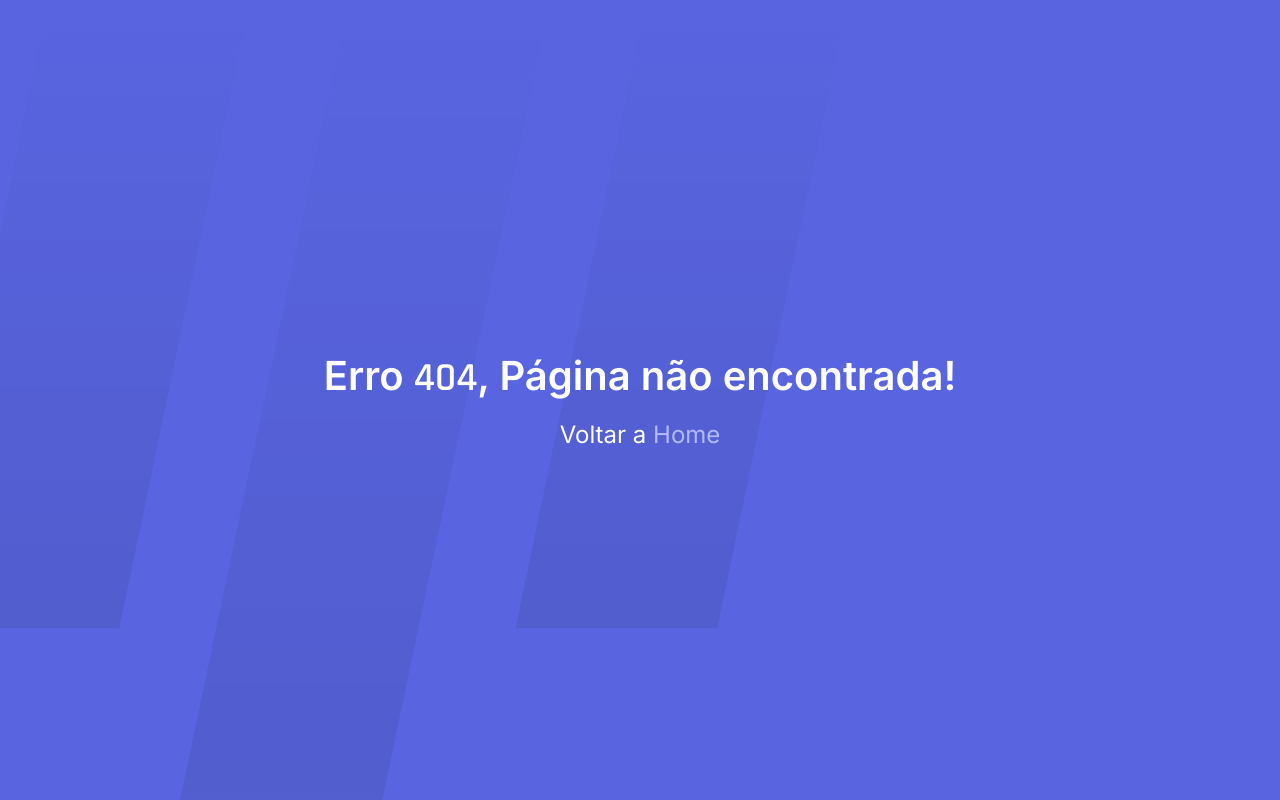
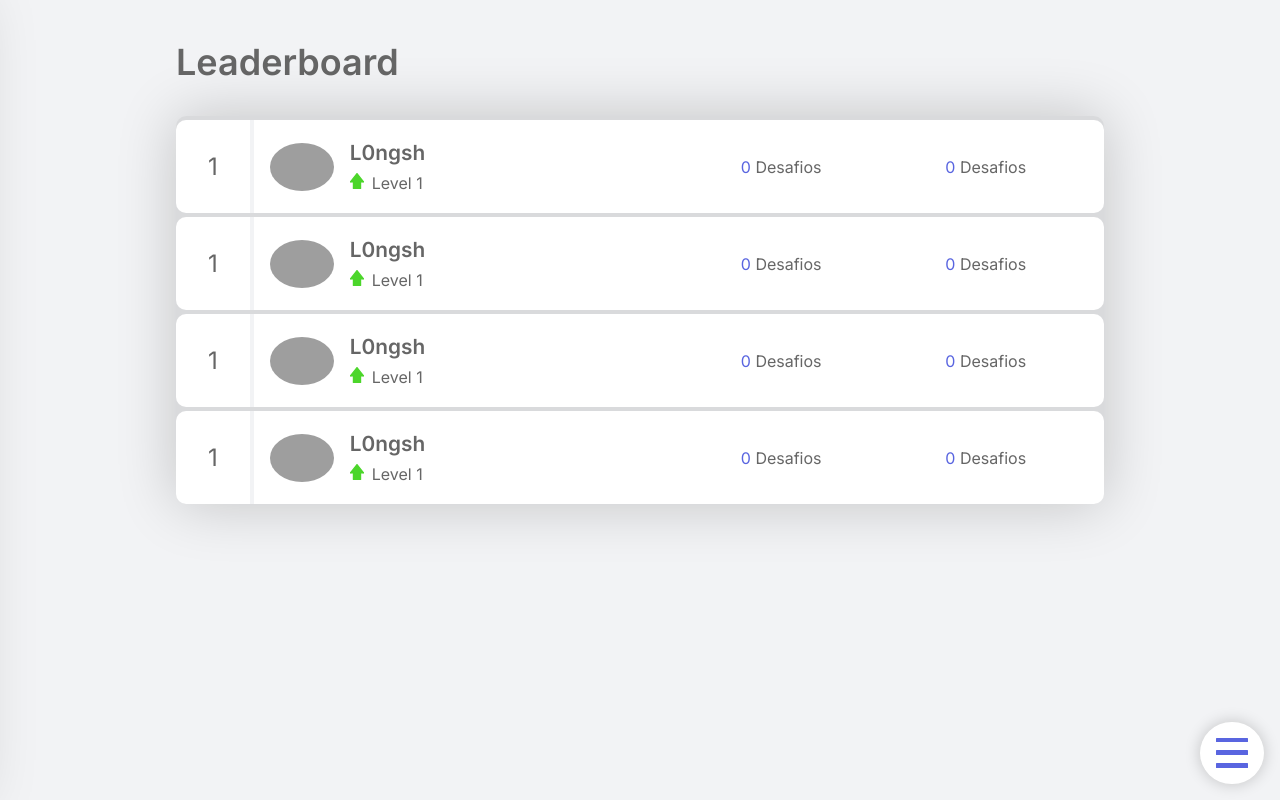
Before and after one commit to L0ngsh/move.it, a Next.js app in the folder web/: page /rank in a window 1280 px wide. Before the commit this address had no page. Built offline with nearby package versions, Linux system fonts and the light colour scheme; grey boxes are pictures that could not be loaded.

Commit message:
feat: create rank page

```diff
--- /dev/null
+++ b/web/src/components/RankWidget.tsx
@@ -0,0 +1,46 @@
+import styles from '../styles/components/RankWidget.module.css';
+
+interface RankProps {
+    username: string;
+    challengesCompleted: number;
+    totalXp: number;
+    level: number;
+    rank: number;
+}
+
+export function RankWidget(userProps: RankProps) {
+    return(
+        <div className={styles.container}>
+            <div className={styles.position}>
+                {userProps.rank}
+            </div>
+
+            <div className={styles.userProps}>
+                <div className={styles.profileData}>
+                    <img src={`https://github.com/${userProps.username}.png`} alt={`${userProps.username}.png`}/>
+
+                    <div>
+                        <strong>{userProps.username}</strong>
+                        <div>
+                            <img src="/icons/level.svg" alt="level.svg" />
+                            <span>Level {userProps.level}</span>
+                        </div>
+                    </div>
+                </div>
+
+                <div>
+                    <p>
+                        <span>{userProps.challengesCompleted}</span> Desafios
+                    </p>
+                </div>
+
+                <div>
+                    <p>
+                        <span>{userProps.totalXp}</span> Desafios
+                    </p>
+                </div>
+
+            </div>
+        </div>
+    );
+}
--- a/web/src/components/Sidebar.tsx
+++ b/web/src/components/Sidebar.tsx
@@ -4,7 +4,7 @@ import { useState } from 'react';
 import styles from '../styles/components/SideBar.module.css';
 
 interface SideBArProps {
-    active: 'home' | 'leaderborad';
+    active: 'home' | 'rank';
 }
 
 export function SideBar({ active }: SideBArProps) {
@@ -33,8 +33,8 @@ export function SideBar({ active }: SideBArProps) {
                         </a>
                     </Link>
 
-                    <Link href="/leaderboard">
-                        <a data-active={(active === 'leaderborad') ? 'true':'false'}>
+                    <Link href="/rank">
+                        <a data-active={(active === 'rank') ? 'true':'false'}>
                             <div className={styles.hover} />
 
                             <svg width="32" height="32" viewBox="0 0 32 32" fill="none" xmlns="http://www.w3.org/2000/svg">
--- /dev/null
+++ b/web/src/pages/rank.tsx
@@ -0,0 +1,50 @@
+import { RankWidget } from "../components/RankWidget";
+import { SideBar } from "../components/Sidebar";
+
+import styles from '../styles/pages/Rank.module.css'
+
+export default function RankPage() {
+    return(
+        <>
+            <SideBar {...{active:'rank'}} />
+
+            <div className={styles.container}>
+                <strong className={styles.title}>Leaderboard</strong>
+
+                <div>
+                    <RankWidget {...{
+                        username: 'L0ngsh',
+                        challengesCompleted: 0,
+                        totalXp: 0,
+                        level: 1,
+                        rank: 1,}
+                    }/>
+
+                    <RankWidget {...{
+                        username: 'L0ngsh',
+                        challengesCompleted: 0,
+                        totalXp: 0,
+                        level: 1,
+                        rank: 1,}
+                    }/>
+
+                    <RankWidget {...{
+                        username: 'L0ngsh',
+                        challengesCompleted: 0,
+                        totalXp: 0,
+                        level: 1,
+                        rank: 1,}
+                    }/>
+
+                    <RankWidget {...{
+                        username: 'L0ngsh',
+                        challengesCompleted: 0,
+                        totalXp: 0,
+                        level: 1,
+                        rank: 1,}
+                    }/>
+                </div>
+            </div>
+        </>
+    );
+}
--- /dev/null
+++ b/web/src/styles/components/RankWidget.module.css
@@ -0,0 +1,78 @@
+.container {
+    width: 100%;
+
+    display: flex;
+}
+
+.container > div {
+    background: var(--white);
+}
+
+.container > div:first-child {
+    border-top-left-radius: 10px;
+    border-bottom-left-radius: 10px;
+}
+
+.container > div:last-child {
+    border-top-right-radius: 10px;
+    border-bottom-right-radius: 10px;
+}
+
+.position {
+    padding: 2rem;
+
+    font-size: 1.5rem;
+
+    border-right: 2px solid var(--background);
+}
+
+.userProps {
+    flex: 1;
+
+    border-left: 2px solid var(--background);
+
+    padding: 0 1rem;
+
+    display: grid;
+    grid-template-columns: 2fr 1fr 1fr;
+    align-items: center;
+    text-align: center;
+}
+
+.userProps > div p span {
+    color: var(--blue);
+}
+
+.profileData {
+    display: flex;
+
+    align-items: center;
+    justify-content: flex-start;
+}
+
+.profileData > img {
+    width: 4rem;
+
+    border-radius: 50%;
+
+    margin-right: 1rem;
+}
+
+.profileData > div {
+    flex: 1;
+
+    display: flex;
+    flex-direction: column;
+
+    align-items: flex-start;
+    justify-content: center;
+}
+
+.profileData > div strong {
+    font-size: 1.3rem;
+    margin-bottom: 0.5rem;
+}
+
+.profileData > div div img {
+    margin-right: 0.5rem;
+}
--- /dev/null
+++ b/web/src/styles/pages/Rank.module.css
@@ -0,0 +1,26 @@
+.container {
+    max-width: 992px;
+    margin: 0 auto;
+    padding: 2.5rem 2rem;
+
+    display: flex;
+    flex-direction: column;
+}
+
+.container .title {
+    font-size: 2.25rem;
+
+    margin-bottom: 2rem;
+}
+
+.container > div {
+    background: rgba(0, 0, 0, 0.1);
+
+    box-shadow: 0 0 60px rgba(0, 0, 0, 0.2);
+
+    border-radius: 10px;
+}
+
+.container > div > div {
+    margin-top: 4px;
+}
```
